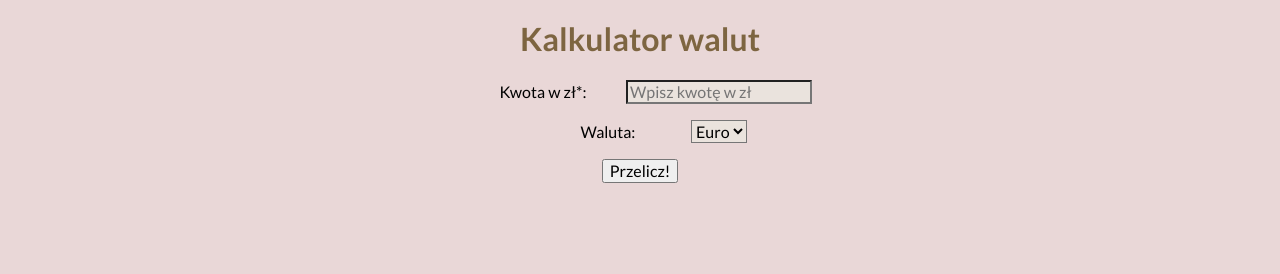
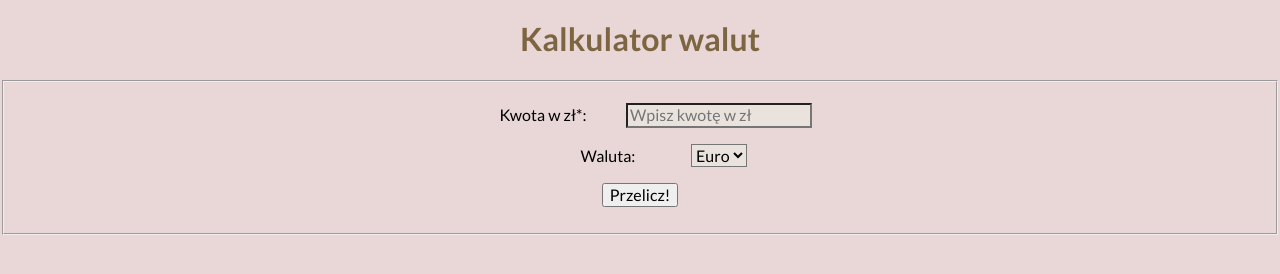
Before and after one commit to TIOcassi/currency-converter, a plain HTML site: page index.html in a window 1280 px wide. Drawn offline with nearby package versions, Linux system fonts and the light colour scheme.

Commit message:
fieldset added

```diff
--- a/index.html
+++ b/index.html
@@ -20,12 +20,15 @@
 <body class="body">
     <form class="js-form form">
         <h1 class="form__header">Kalkulator walut</h1>
+
+        <fieldset class="form__fieldset">
             <p>
                 <label>
                     <span class="form__labelText">
                         Kwota w zł*:
                     </span>
-                <input placeholder="Wpisz kwotę w zł" class="form__field js-amount" type="number" required step="0.01">
+                    <input placeholder="Wpisz kwotę w zł" class="form__field js-amount" type="number" required
+                        step="0.01">
                 </label>
             </p>
             <p>
```
Lines whose indentation alone changed are shown as unchanged.
